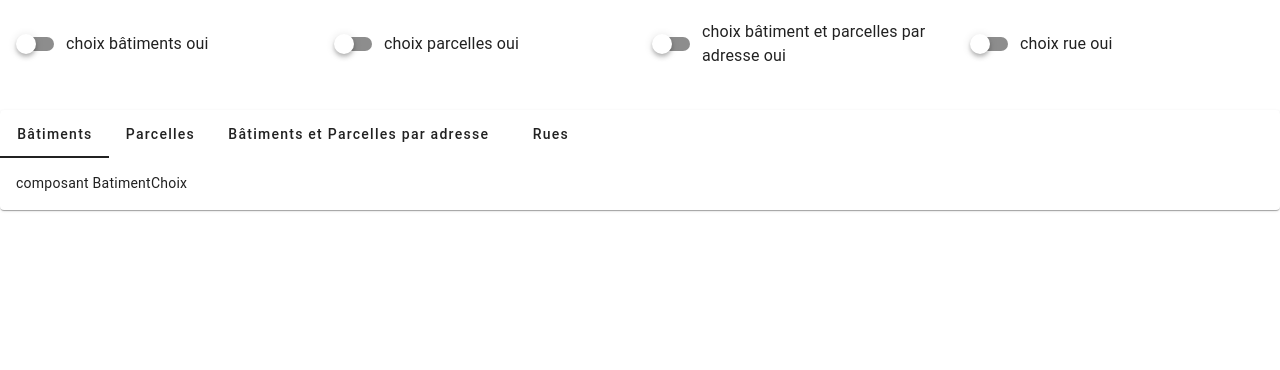
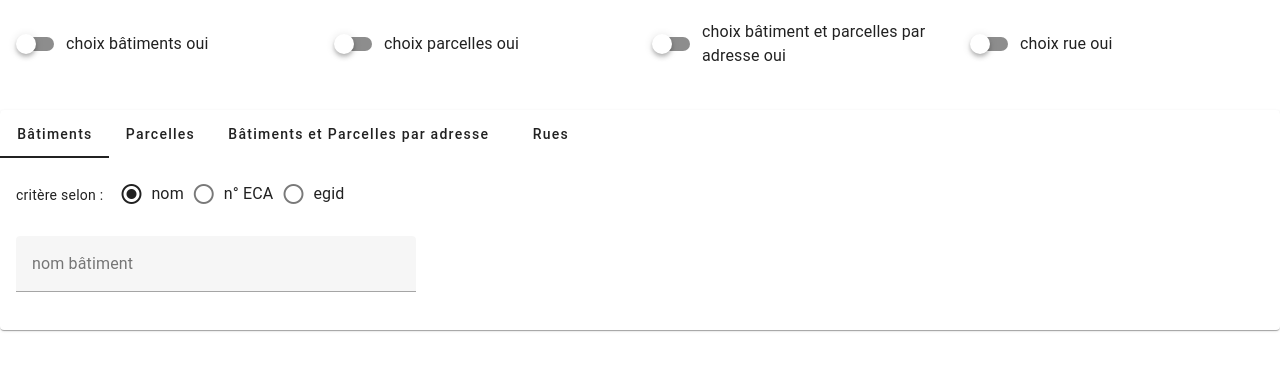
Before and after one commit to cnaegele/objetchoix, a Vue app: page / in a window 1280 px wide. Shown: the top 370 px of the page. Built offline with nearby package versions, Linux system fonts and the light colour scheme; a small style sheet from the web is missing.

Commit message:
choix objets developpement en cours

```diff
--- a/src/App.vue
+++ b/src/App.vue
@@ -42,6 +42,7 @@
         :parcelle="choixParcelle"
         :batpar="choixBatPar"
         :rue="choixRue"
+        :ssServer="ssServer"
       ></ObjetChoix>
     </v-main>
   </v-app>
@@ -56,5 +57,10 @@ const choixParcelle = ref<string>('oui')
 const choixBatPar = ref<string>('oui')
 const choixRue = ref<string>('oui')
 
+const ssServer = ref<string>('')
+  if (import.meta.env.DEV) {
+      ssServer.value = 'https://mygolux.lausanne.ch'
+  }
+
   //
 </script>
--- /dev/null
+++ b/src/axioscalls.ts
@@ -0,0 +1,53 @@
+import axios from 'axios'
+import type { AxiosResponse, AxiosError } from 'axios'
+export interface Batiment {
+    objetid: number
+    objetnom: string
+    bactif: number
+    batimentstatut: string
+}
+export interface ApiResponseBL {
+  success: boolean
+  message: string
+  data?: Batiment[]
+}
+// Interface générique pour les réponses API
+interface ApiResponse<T> {
+  success: boolean
+  message: string
+  data?: T[]
+}
+
+export async function getBatimentsListe(server: string = '', page: string, jsonCriteres: string = '{}'): Promise<ApiResponseBL> {
+    console.log(jsonCriteres)
+    const urlacl: string = `${server}${page}`
+    const params = new URLSearchParams([['jsoncriteres', jsonCriteres]])
+    try {
+        const response: AxiosResponse<Batiment[]> = await axios.get(urlacl, { params })
+        const respData: ApiResponseBL= {
+            "success": true,
+            "message": `ok`,
+            "data": response.data
+        }
+        console.log(respData)
+        return respData
+    } catch (error) {
+        return traiteAxiosError(error as AxiosError)
+    }
+}
+
+function traiteAxiosError<T>(error: AxiosError): ApiResponse<T> {
+  let msgErr: string = ''
+  if (error.response) {
+    msgErr = `${error.response.data}<br>${error.response.status}<br>${error.response.headers}`
+  } else if (error.request.responseText) {
+    msgErr = error.request.responseText
+  } else {
+    msgErr = error.message
+  }
+  const respData: ApiResponse<T> = {
+    "success": false,
+    "message": `ERREUR. ${msgErr}`,
+  }
+  return respData
+}
--- a/src/components/BatimentChoix.vue
+++ b/src/components/BatimentChoix.vue
@@ -1,9 +1,172 @@
 <template>
-    composant BatimentChoix
+    <div class="d-flex align-items-baseline">
+        <span class="me-2 mt-3">critère selon :</span>
+        <v-radio-group v-model="typeCritere" inline>
+        <v-radio label="nom" value="nom"></v-radio>
+        <v-radio label="n° ECA" value="eca"></v-radio>
+        <v-radio label="egid" value="egid"></v-radio>
+        </v-radio-group>
+    </div>
+    <v-text-field
+        dense
+        v-model="txtCritere"
+        ref="inpTxtCritere"
+        :label="libelleInpCritere"
+        style="width: 400px;"
+        :rules="critereRule"
+        @input="onInputCritere"
+    ></v-text-field>
+
 </template>
 
 <script setup lang="ts">
+import type { Batiment, ApiResponseBL } from '@/axioscalls.js'
+import { ref, type Ref, watch } from 'vue'
+import { getBatimentsListe } from '@/axioscalls.js'
 
+interface Props {
+  modeChoix?: string
+  typeCritere?: string
+  nombreMaximumRetour?: number
+  ssServer?: string
+  ssPage?: string
+}
+
+interface CritereRecherche {
+  critere: string;
+  crtype: string;
+  nombremaximumretour: number;
+}
+
+const props = withDefaults(defineProps<Props>(), {
+  modeChoix: 'unique',
+  typeCritere: 'nom',
+  nombreMaximumRetour: 100,
+  ssServer: '',
+  ssPage: '/goeland/batiment/axios/batiment_liste.php'
+})
+
+type ValidationRule = (value: string) => string | boolean
+const typeCritereInitial = props.typeCritere
+const typeCritere = ref<string>(typeCritereInitial)
+const nombreMaximumRetour = ref<number>(props.nombreMaximumRetour)
+const txtCritere = ref<string>('')
+const libelleInpCritere = ref<string>('')
+switch (typeCritereInitial) {
+    case 'nom':
+      libelleInpCritere.value = 'nom bâtiment'
+      break
+    case 'eca':
+      libelleInpCritere.value = 'n° ECA'
+      break
+    case 'egid':
+      libelleInpCritere.value = 'egid'
+     break
+    default:
+      // Gestion du cas par défaut pour la sécurité
+      libelleInpCritere.value = '???'
+      break
+}
+const ssServer = ref<string>(props.ssServer)
+const ssPage = ref<string>(props.ssPage)
+
+
+
+
+
+const inpTxtCritere = ref<any>(null)
+let bCritereEgidOK: boolean = true
+
+//pour démarrer la recherche seulement si la frappe au clavier a cessé depuis 0.7 secondes
+let typingTimer: number | null = null
+const typingInterval: number = 700
+const onInputCritere = (): void => {
+  // console.log('oninput')
+  if (typingTimer) {
+    clearTimeout(typingTimer)
+  }
+
+  typingTimer = setTimeout(() => {
+    prepareRecherche()
+  }, typingInterval)
+
+  if (inpTxtCritere.value?.$el?.querySelector('input')) {
+    inpTxtCritere.value.$el.querySelector('input').focus()
+  }}
+
+const prepareRecherche = (): void => {
+  const critere: string = txtCritere.value.trim()
+  const typeCr: string = typeCritere.value
+  if(critere !== '') {
+    switch (typeCr) {
+      case 'nom':
+        if (critere.length >= 3) {
+          recherche('nom', critere, nombreMaximumRetour.value)
+        }
+        break
+      case 'eca':
+        recherche('eca', critere, nombreMaximumRetour.value)
+      break
+      case 'egid':
+        if (bCritereEgidOK) {
+          recherche('egid', critere, nombreMaximumRetour.value)
+        }
+        break
+    }
+  }
+}
+
+const recherche = async (crType: string, critere: string, nombreMaximumRetour: number): Promise<void> => {
+    const oCritere: CritereRecherche = {
+        crtype: crType,
+        critere: critere,
+        nombremaximumretour: nombreMaximumRetour
+    }
+  const response: ApiResponseBL = await getBatimentsListe(ssServer.value, ssPage.value, JSON.stringify(oCritere))
+  const acteursListe: Batiment[] = response.success && response.data ? response.data : []
+
+}
+
+const critereRule: ValidationRule[] = [
+  (value: string): string | boolean => {
+    if (value !== '') {
+      if (typeCritere.value === 'egid') {
+        if (!/^\+?(0|[1-9]\d*)$/.test(value)) {
+          bCritereEgidOK = false
+          return `l'egid doit être numérique`
+        }
+
+        const numericValue = parseInt(value, 10)
+        if (numericValue <= 0 || numericValue > 9999999999) {
+          bCritereEgidOK = false
+          return `l'egid doit être positif et 10 chiffres au maximum`
+        }
+      }
+    }
+    bCritereEgidOK = true
+    return true
+  }
+]
+
+watch(() => typeCritere.value, (newValue: string): void => {
+  switch (newValue) {
+    case 'nom':
+      libelleInpCritere.value = 'nom bâtiment'
+      break
+    case 'eca':
+      libelleInpCritere.value = 'n° ECA'
+      break
+    case 'egid':
+      libelleInpCritere.value = 'egid'
+      inpTxtCritere.value.validate()
+      break
+    default:
+      // Gestion du cas par défaut pour la sécurité
+      libelleInpCritere.value = '???'
+      break
+  }
+  prepareRecherche()
+})
 </script>
 
 <style scoped>
--- a/src/components/ObjetChoix.vue
+++ b/src/components/ObjetChoix.vue
@@ -11,19 +11,19 @@
       <v-tabs-window v-model="tabchoisi">
 
         <v-tabs-window-item value="batiment" v-if="props.batiment === 'oui'">
-            <BatimentChoix></BatimentChoix>
+            <BatimentChoix typeCritere="nom" :ssServer="ssServer"></BatimentChoix>
         </v-tabs-window-item>
 
         <v-tabs-window-item value="parcelle" v-if="props.parcelle === 'oui'">
-            <ParcelleChoix></ParcelleChoix>
+            <ParcelleChoix :ssServer="ssServer"></ParcelleChoix>
         </v-tabs-window-item>
 
         <v-tabs-window-item value="batpar" v-if="props.batpar === 'oui'">
-            <BatimentParcelleChoix></BatimentParcelleChoix>
+            <BatimentParcelleChoix :ssServer="ssServer"></BatimentParcelleChoix>
         </v-tabs-window-item>
 
         <v-tabs-window-item value="rue" v-if="props.rue === 'oui'">
-            <RueChoix></RueChoix>
+            <RueChoix :ssServer="ssServer"></RueChoix>
         </v-tabs-window-item>
 
     </v-tabs-window>
@@ -61,6 +61,7 @@ const props = withDefaults(defineProps<Props>(), {
 })
 
 const tabchoisi = ref<string | null>(null)
+const ssServer = ref<string>(props.ssServer)
 
 </script>
 
```
